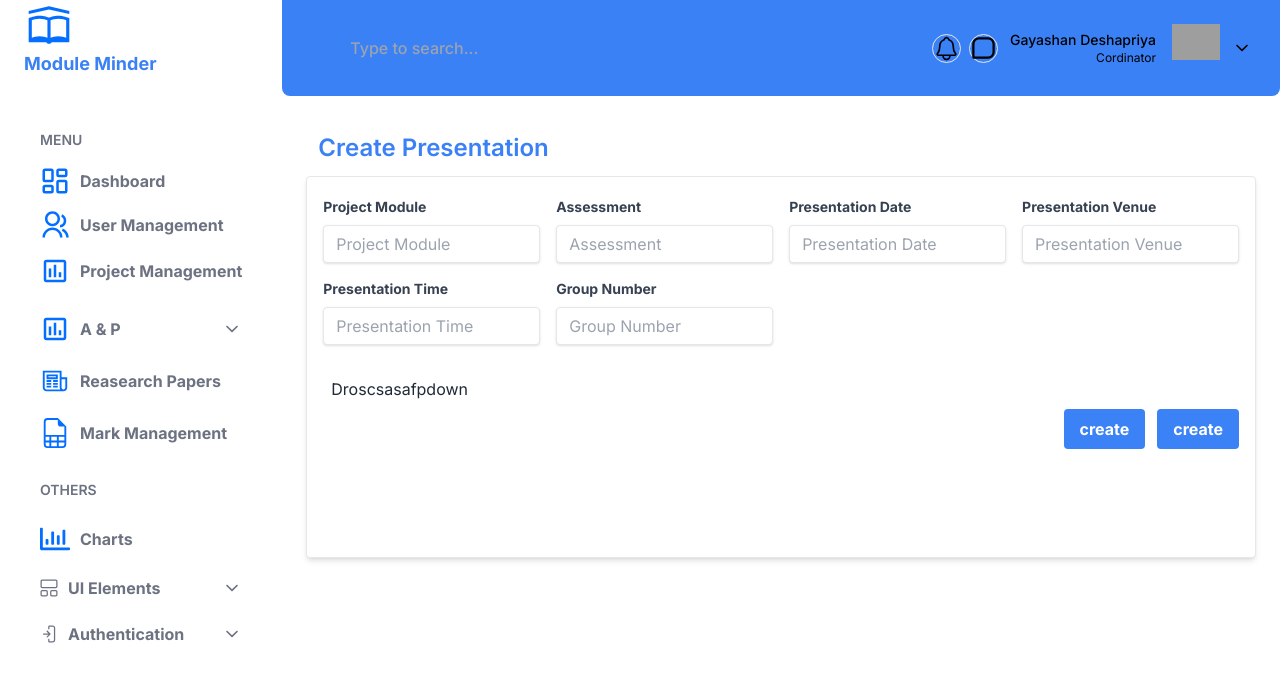
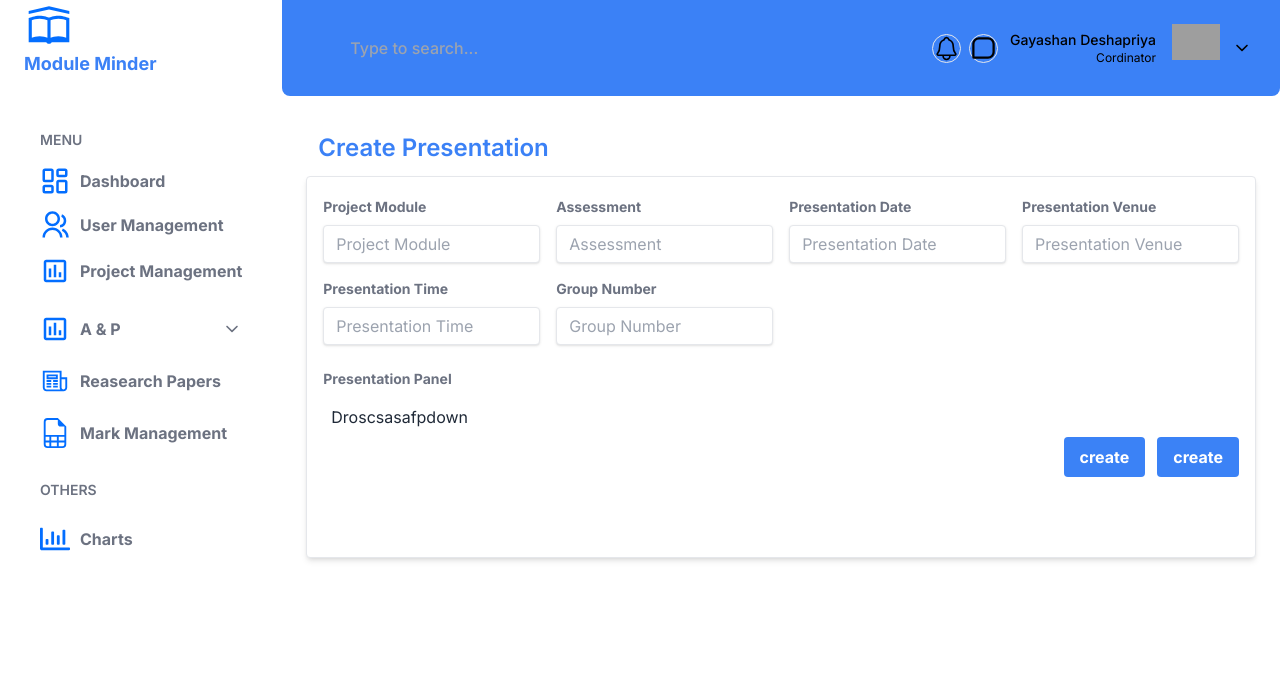
Before and after one commit to ITPM-JUN-WE-06/PMMS_frontend, a Next.js app: page /presentation in a window 1280 px wide. Shown: the top 682 px of the page. Built offline with nearby package versions, Linux system fonts and the light colour scheme; grey boxes are pictures that could not be loaded.

Commit message:
last update before presentation

```diff
--- a/app/components/Sidebar/index.tsx
+++ b/app/components/Sidebar/index.tsx
@@ -338,7 +338,7 @@ const Sidebar = ({ sidebarOpen, setSidebarOpen }: SidebarProps) => {
                     <React.Fragment>
                       <Link
                         href="#"
-                        className={`group relative flex items-center gap-2.5 rounded-sm px-4 py-2 font-bold text-text-light text-bodydark1 duration-300 ease-in-out hover:bg-graydark dark:hover:bg-meta-4 ${
+                        className={`group relative flex items-center gap-2.5 rounded-sm px-4 py-2 font-bold text-white text-bodydark1 duration-300 ease-in-out hover:bg-graydark dark:hover:bg-meta-4 ${
                           (pathname === "/ui" || pathname.includes("ui")) &&
                           "bg-graydark dark:bg-meta-4"
                         }`}
@@ -349,57 +349,9 @@ const Sidebar = ({ sidebarOpen, setSidebarOpen }: SidebarProps) => {
                             : setSidebarExpanded(true);
                         }}
                       >
-                        <svg
-                          className="fill-current"
-                          width="18"
-                          height="19"
-                          viewBox="0 0 18 19"
-                          fill="none"
-                          xmlns="http://www.w3.org/2000/svg"
-                        >
-                          <g clipPath="url(#clip0_130_9807)">
-                            <path
-                              d="M15.7501 0.55835H2.2501C1.29385 0.55835 0.506348 1.34585 0.506348 2.3021V7.53335C0.506348 8.4896 1.29385 9.2771 2.2501 9.2771H15.7501C16.7063 9.2771 17.4938 8.4896 17.4938 7.53335V2.3021C17.4938 1.34585 16.7063 0.55835 15.7501 0.55835ZM16.2563 7.53335C16.2563 7.8146 16.0313 8.0396 15.7501 8.0396H2.2501C1.96885 8.0396 1.74385 7.8146 1.74385 7.53335V2.3021C1.74385 2.02085 1.96885 1.79585 2.2501 1.79585H15.7501C16.0313 1.79585 16.2563 2.02085 16.2563 2.3021V7.53335Z"
-                              fill=""
-                            />
-                            <path
-                              d="M6.13135 10.9646H2.2501C1.29385 10.9646 0.506348 11.7521 0.506348 12.7083V15.8021C0.506348 16.7583 1.29385 17.5458 2.2501 17.5458H6.13135C7.0876 17.5458 7.8751 16.7583 7.8751 15.8021V12.7083C7.90322 11.7521 7.11572 10.9646 6.13135 10.9646ZM6.6376 15.8021C6.6376 16.0833 6.4126 16.3083 6.13135 16.3083H2.2501C1.96885 16.3083 1.74385 16.0833 1.74385 15.8021V12.7083C1.74385 12.4271 1.96885 12.2021 2.2501 12.2021H6.13135C6.4126 12.2021 6.6376 12.4271 6.6376 12.7083V15.8021Z"
-                              fill=""
-                            />
-                            <path
-                              d="M15.75 10.9646H11.8688C10.9125 10.9646 10.125 11.7521 10.125 12.7083V15.8021C10.125 16.7583 10.9125 17.5458 11.8688 17.5458H15.75C16.7063 17.5458 17.4938 16.7583 17.4938 15.8021V12.7083C17.4938 11.7521 16.7063 10.9646 15.75 10.9646ZM16.2562 15.8021C16.2562 16.0833 16.0312 16.3083 15.75 16.3083H11.8688C11.5875 16.3083 11.3625 16.0833 11.3625 15.8021V12.7083C11.3625 12.4271 11.5875 12.2021 11.8688 12.2021H15.75C16.0312 12.2021 16.2562 12.4271 16.2562 12.7083V15.8021Z"
-                              fill=""
-                            />
-                          </g>
-                          <defs>
-                            <clipPath id="clip0_130_9807">
-                              <rect
-                                width="18"
-                                height="18"
-                                fill="white"
-                                transform="translate(0 0.052124)"
-                              />
-                            </clipPath>
-                          </defs>
-                        </svg>
+
                         UI Elements
-                        <svg
-                          className={`absolute right-4 top-1/2 -translate-y-1/2 fill-current ${
-                            open && "rotate-180"
-                          }`}
-                          width="20"
-                          height="20"
-                          viewBox="0 0 20 20"
-                          fill="none"
-                          xmlns="http://www.w3.org/2000/svg"
-                        >
-                          <path
-                            fillRule="evenodd"
-                            clipRule="evenodd"
-                            d="M4.41107 6.9107C4.73651 6.58527 5.26414 6.58527 5.58958 6.9107L10.0003 11.3214L14.4111 6.91071C14.7365 6.58527 15.2641 6.58527 15.5896 6.91071C15.915 7.23614 15.915 7.76378 15.5896 8.08922L10.5896 13.0892C10.2641 13.4147 9.73651 13.4147 9.41107 13.0892L4.41107 8.08922C4.08563 7.76378 4.08563 7.23614 4.41107 6.9107Z"
-                            fill=""
-                          />
-                        </svg>
+
                       </Link>
                       {/* <!-- Dropdown Menu Start --> */}
                       <div
@@ -448,7 +400,7 @@ const Sidebar = ({ sidebarOpen, setSidebarOpen }: SidebarProps) => {
                     <React.Fragment>
                       <Link
                         href="#"
-                        className={`group relative flex items-center gap-2.5 rounded-sm px-4 py-2 font-bold text-text-light text-bodydark1 duration-300 ease-in-out hover:bg-graydark dark:hover:bg-meta-4 ${
+                        className={`group relative flex items-center gap-2.5 rounded-sm px-4 py-2 font-bold text-white text-bodydark1 duration-300 ease-in-out hover:bg-graydark dark:hover:bg-meta-4 ${
                           (pathname === "/auth" || pathname.includes("auth")) &&
                           "bg-graydark dark:bg-meta-4"
                         }`}
@@ -459,35 +411,7 @@ const Sidebar = ({ sidebarOpen, setSidebarOpen }: SidebarProps) => {
                             : setSidebarExpanded(true);
                         }}
                       >
-                        <svg
-                          className="fill-current"
-                          width="18"
-                          height="19"
-                          viewBox="0 0 18 19"
-                          fill="none"
-                          xmlns="http://www.w3.org/2000/svg"
-                        >
-                          <g clipPath="url(#clip0_130_9814)">
-                            <path
-                              d="M12.7127 0.55835H9.53457C8.80332 0.55835 8.18457 1.1771 8.18457 1.90835V3.84897C8.18457 4.18647 8.46582 4.46772 8.80332 4.46772C9.14082 4.46772 9.45019 4.18647 9.45019 3.84897V1.88022C9.45019 1.82397 9.47832 1.79585 9.53457 1.79585H12.7127C13.3877 1.79585 13.9221 2.33022 13.9221 3.00522V15.0709C13.9221 15.7459 13.3877 16.2802 12.7127 16.2802H9.53457C9.47832 16.2802 9.45019 16.2521 9.45019 16.1959V14.2552C9.45019 13.9177 9.16894 13.6365 8.80332 13.6365C8.43769 13.6365 8.18457 13.9177 8.18457 14.2552V16.1959C8.18457 16.9271 8.80332 17.5459 9.53457 17.5459H12.7127C14.0908 17.5459 15.1877 16.4209 15.1877 15.0709V3.03335C15.1877 1.65522 14.0627 0.55835 12.7127 0.55835Z"
-                              fill=""
-                            />
-                            <path
-                              d="M10.4346 8.60205L7.62207 5.7333C7.36895 5.48018 6.97519 5.48018 6.72207 5.7333C6.46895 5.98643 6.46895 6.38018 6.72207 6.6333L8.46582 8.40518H3.45957C3.12207 8.40518 2.84082 8.68643 2.84082 9.02393C2.84082 9.36143 3.12207 9.64268 3.45957 9.64268H8.49395L6.72207 11.4427C6.46895 11.6958 6.46895 12.0896 6.72207 12.3427C6.83457 12.4552 7.00332 12.5114 7.17207 12.5114C7.34082 12.5114 7.50957 12.4552 7.62207 12.3145L10.4346 9.4458C10.6877 9.24893 10.6877 8.85518 10.4346 8.60205Z"
-                              fill=""
-                            />
-                          </g>
-                          <defs>
-                            <clipPath id="clip0_130_9814">
-                              <rect
-                                width="18"
-                                height="18"
-                                fill="white"
-                                transform="translate(0 0.052124)"
-                              />
-                            </clipPath>
-                          </defs>
-                        </svg>
+
                         Authentication
                         <svg
                           className={`absolute right-4 top-1/2 -translate-y-1/2 fill-current ${
--- a/app/components/presentation/PresentationCreationForm.tsx
+++ b/app/components/presentation/PresentationCreationForm.tsx
@@ -10,7 +10,7 @@ const PresentationCreationForm = () => {
           <div className="py-2 grid grid-cols-4 gap-4">
             <div>
               <label
-                className="block text-gray-700 text-sm font-bold mb-2"
+                className="block  text-text-light text-sm font-bold mb-2"
                 htmlFor="projectModule"
               >
                 Project Module
@@ -25,7 +25,7 @@ const PresentationCreationForm = () => {
 
             <div>
               <label
-                className="block text-gray-700 text-sm font-bold mb-2"
+                className="block  text-text-light text-sm font-bold mb-2"
                 htmlFor="assessment"
               >
                 Assessment
@@ -40,7 +40,7 @@ const PresentationCreationForm = () => {
 
             <div>
               <label
-                className="block text-gray-700 text-sm font-bold mb-2"
+                className="block  text-text-light text-sm font-bold mb-2"
                 htmlFor="presentationDate"
               >
                 Presentation Date
@@ -55,7 +55,7 @@ const PresentationCreationForm = () => {
 
             <div>
               <label
-                className="block text-gray-700 text-sm font-bold mb-2"
+                className="block  text-text-light text-sm font-bold mb-2"
                 htmlFor="presentationVenue"
               >
                 Presentation Venue
@@ -70,7 +70,7 @@ const PresentationCreationForm = () => {
 
             <div>
               <label
-                className="block text-gray-700 text-sm font-bold mb-2"
+                className="block text-text-light text-sm font-bold mb-2"
                 htmlFor="presentationTime"
               >
                 Presentation Time
@@ -85,7 +85,7 @@ const PresentationCreationForm = () => {
 
             <div>
               <label
-                className="block text-gray-700 text-sm font-bold mb-2"
+                className="block text-text-light text-sm font-bold mb-2"
                 htmlFor="groupNumber"
               >
                 Group Number
@@ -100,6 +100,12 @@ const PresentationCreationForm = () => {
           </div>
 
           <div>
+          <label
+                className="block text-text-light text-sm font-bold mb-2"
+                htmlFor="presentationTime"
+              >
+                Presentation Panel
+              </label>
             <PannelDropdown />
             <div className="flex items-center justify-end gap-3">
             <Button name="create" />
--- a/app/dashboard/page.tsx
+++ b/app/dashboard/page.tsx
@@ -35,7 +35,7 @@ const page = () => {
             }}
           />
         </TotalCard>
-        <TotalCard title="Total Groups" total="15">
+        <TotalCard title="Total Projects" total="15">
           <TiGroup
             style={{
               width: "2rem",
@@ -44,7 +44,7 @@ const page = () => {
             }}
           />
         </TotalCard>
-        <TotalCard title="Total Groups" total="15">
+        {/* <TotalCard title="Total " total="15">
           <TiGroup
             style={{
               width: "2rem",
@@ -52,7 +52,7 @@ const page = () => {
               color: "#3B81F6",
             }}
           />
-        </TotalCard>
+        </TotalCard> */}
 
       </div>
 
```
